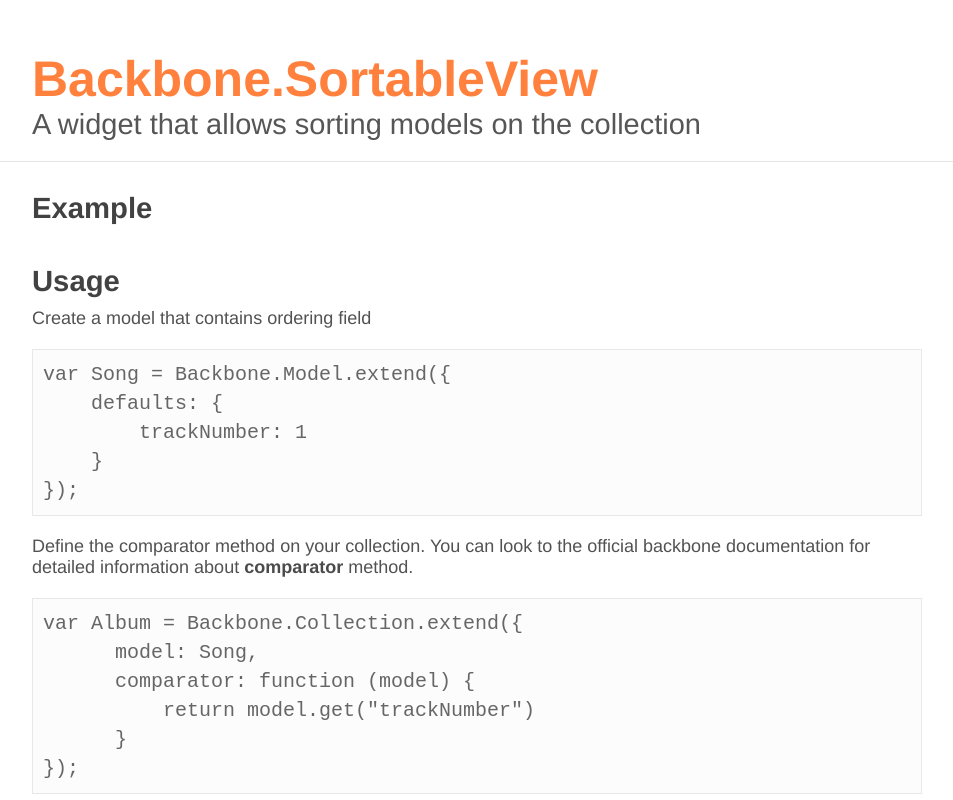
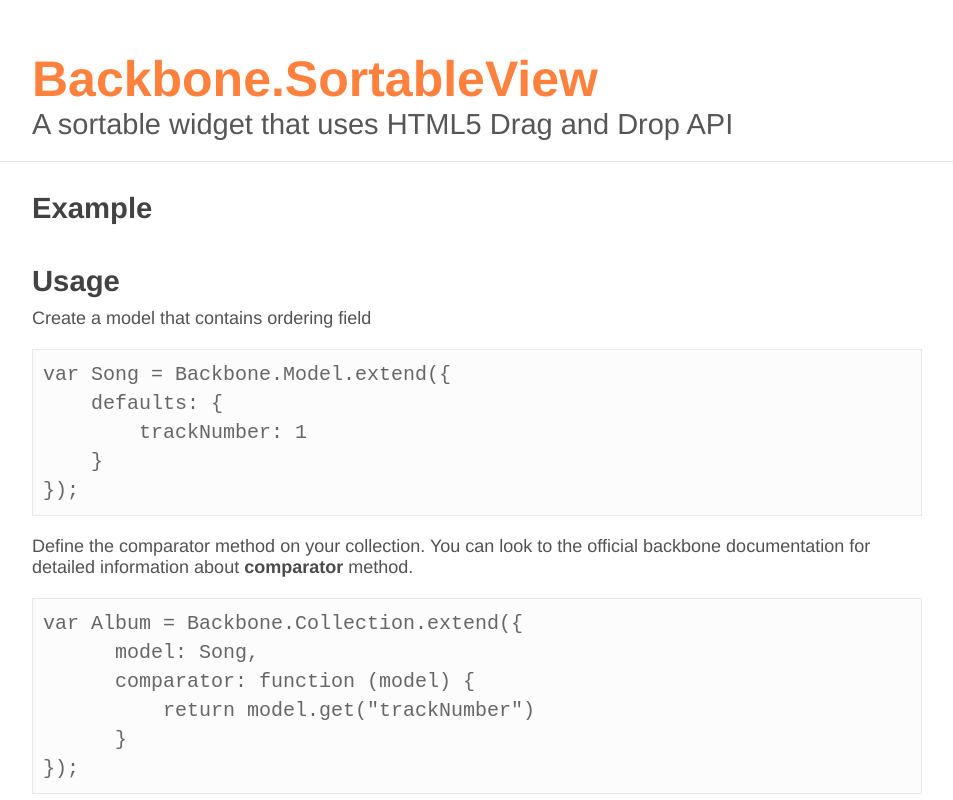
Before and after one commit to fatiherikli/backbone-sortable, a plain HTML site: page index.html in a window 1280 px wide. Shown: the top 800 px of the page, without its empty margins (163-1116 px from the left). Drawn offline with nearby package versions, Linux system fonts and the light colour scheme; a script that the page names is missing.

Commit message:
changed the title of documentation

```diff
--- a/index.html
+++ b/index.html
@@ -134,7 +134,7 @@
 
 <header>
     <h1>Backbone.SortableView</h1>
-    <h2>A widget that allows sorting models on the collection</h2>
+    <h2>A sortable widget that uses HTML5 Drag and Drop API</h2>
 </header>
 <section>
     <h3>Example</h3>
```
